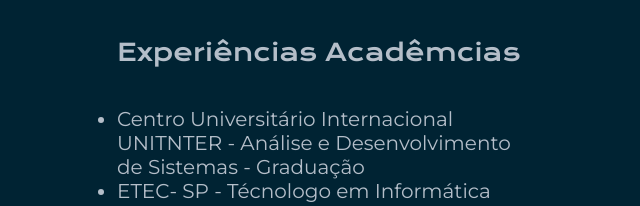
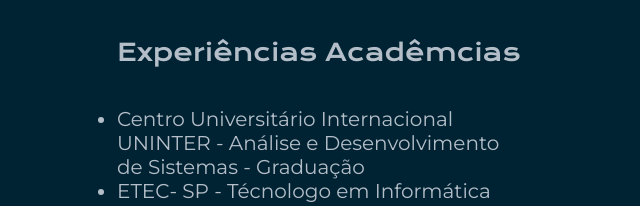
Before and after one commit to ederaalmeida/portifolio-curriculo, a plain HTML site: page curriculo.html in a window 1280 px wide. Shown: the part 1877-2083 px from the top of the page, 75-715 px from the left. Drawn offline with nearby package versions, Linux system fonts and the light colour scheme.

Commit message:
Correção nome curso

```diff
--- a/curriculo.html
+++ b/curriculo.html
@@ -64,7 +64,7 @@
 
                 <h2 class="container__links__subtitulo">Experiências Acadêmcias</h1>
                     <ul class="container__conteudo__menu">
-                        <li class="container__conteudo__menu__lista">Centro Universitário Internacional UNITNTER -
+                        <li class="container__conteudo__menu__lista">Centro Universitário Internacional UNINTER -
                             Análise e Desenvolvimento de Sistemas - Graduação </li>
                         <li class="container__conteudo__menu__lista">ETEC- SP - <span>Técnologo em Informática</span>
                         </li>
```
